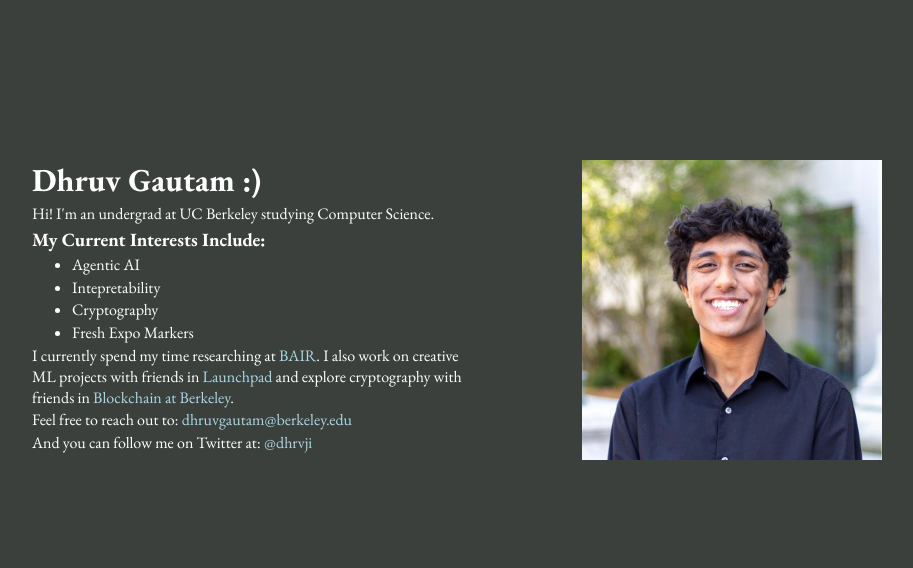
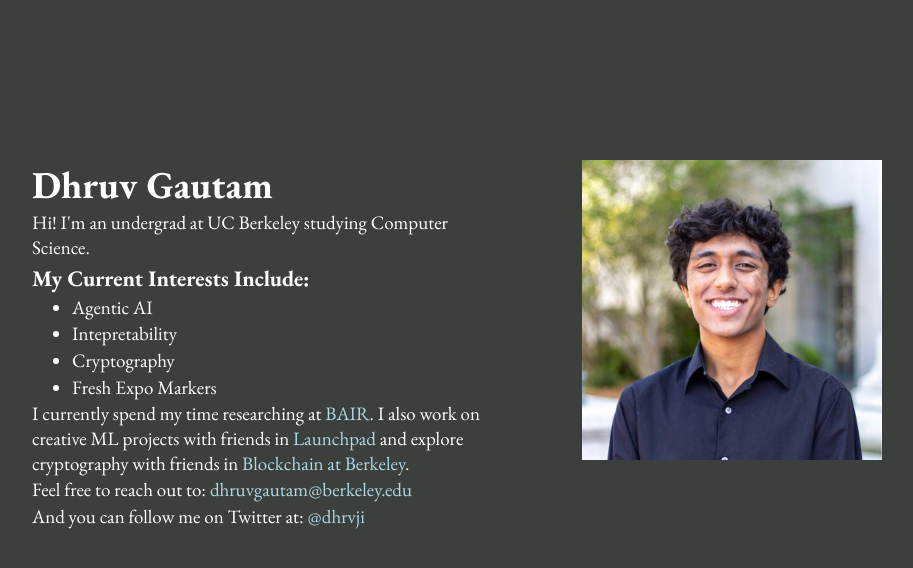
Before and after one commit to dhruvji/dhruvji.github.io, a plain HTML site: page index.html in a window 1280 px wide. Shown: the whole page, without its empty margins (183-1096 px from the left). Drawn offline with nearby package versions, Linux system fonts and the light colour scheme.

Commit message:
font size

```diff
--- a/index.html
+++ b/index.html
@@ -12,7 +12,7 @@
             background-color: #3C403D;
             color: #fff;
             line-height: 1.3;
-    	    font-size: 16px;
+    	    font-size: 19px;
     	    padding: 0 10px;
     	    margin: 50px auto;
     	    max-width: 850px;
@@ -59,7 +59,7 @@
 <body>
 <div id="imagecontent">
     <div id="maincontent">
-        <h1>Dhruv Gautam :)</h1>
+        <h1>Dhruv Gautam</h1>
         <p>Hi! I'm an undergrad at UC Berkeley studying Computer Science. </p>
         <h3>My Current Interests Include:</h3>
         <ul>
```
